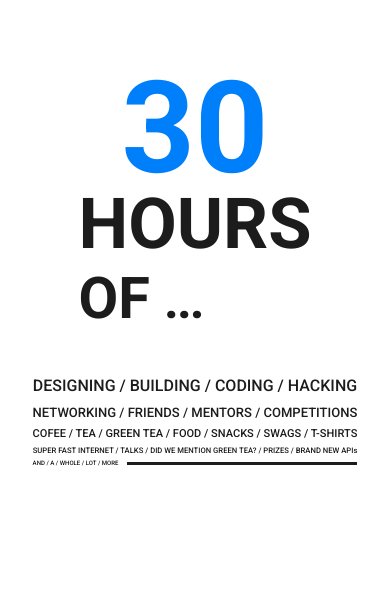
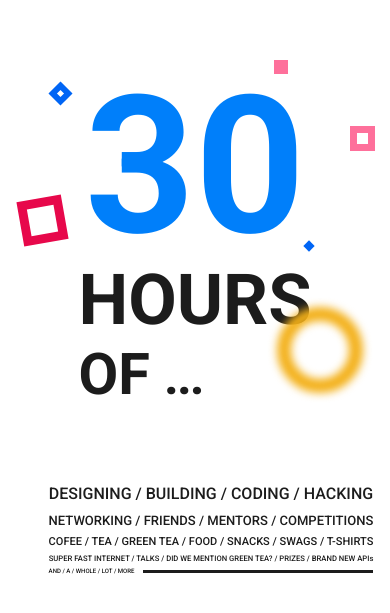
Before and after one commit to Dexters-Hub/fe-devfolio, a Next.js app: page /task-2 in a window 390 px wide. Shown: the part 161-774 px from the top of the page. Built offline with nearby package versions, Linux system fonts and the light colour scheme.

Commit message:
(Update ✅) Task 2 - shapes completed step 2/2

```diff
--- a/src/app/task-2/page.tsx
+++ b/src/app/task-2/page.tsx
@@ -8,24 +8,45 @@ const ElementScreen = () => {
       {/* Main Card Body */}
         <div className={styles.cardBody}>
 
+
+            {/* Shapes with 30 Text */}
+            <span className={styles.redRectNoFill}> </span>
+            <span className={styles.blueRectNoFill}> </span>
+
+
           {/* Card Elements - 30 Hours of ...*/}
             <div className={styles.firstElement}>
 
-                <p className={styles.tagline}>30</p>
-                <div className={styles.mainContent}>
-                  <p>HOURS</p>
-                  <p className={styles.secondContent}>OF <span>...</span></p>
-                </div>
+                  {/* Shapes with 30 Text */}
+                  <span className={styles.pinkRectFill}> </span>
+                  <span className={styles.blueRectFill}> </span>
+                  <span className={styles.pinkRectNoFill}> </span>
+
+                  {/* 30 Text */}
+                  <p className={styles.tagline}>30</p>
+
+
+                  {/* mainContent Texts */}
+                  <div className={styles.mainContent}>
+                    <p>HOURS</p>
+                    <p className={styles.secondContent}>OF <span>...</span></p>
+                    <span className={styles.yellowCircle}> </span>
+                  </div>
+
+
 
             </div>
 
           {/* Card Elements - Card Footer */}
             <div className={styles.secondElement}>
+
+                {/* Footer Texts */}
                 <p>DESIGNING / BUILDING / CODING / HACKING</p>
                 <p className={styles.second_footer_text}>NETWORKING / FRIENDS / MENTORS / COMPETITIONS</p>
                 <p className={styles.third_footer_text}> COFEE / TEA / GREEN TEA / FOOD / SNACKS / SWAGS / T-SHIRTS</p>
                 <p className={styles.fourth_footer_text}> SUPER FAST INTERNET / TALKS / DID WE MENTION GREEN TEA? / PRIZES / BRAND NEW APIs</p>
 
+                {/* Last Footer Text + Shape */}
                 <div className={styles.last_footer}>
                   <p className={styles.fifth_footer_text}>AND / A / WHOLE / LOT / MORE</p>
                   <span></span>
--- a/src/app/task-2/styles.module.css
+++ b/src/app/task-2/styles.module.css
@@ -7,14 +7,17 @@
   justify-content: center;
   align-items: center;
   font-family: 'Roboto', sans-serif;
+  color: #1C1C1C;
+  margin-bottom: 8em;
 }
 
 .cardBody{
   display: flex;
-  max-width: 800px;
+
   flex-direction: column;
   justify-content: space-around;
   border-radius: 5px;
+
 }
 
 .firstElement{
@@ -22,6 +25,82 @@
   display: flex;
   flex-direction: column;
   align-items: center;
+  margin-bottom: 2em;
+}
+
+.redRectNoFill{
+  display: block;
+  position: relative;
+  width: 90px;
+  height: 90px;
+  top:40%;
+  left: 1%;
+  border: 18px solid #E7084B;
+  transform: rotate(-10deg);
+
+}
+
+.blueRectNoFill{
+  display: block;
+
+  position: relative;
+  width: 35px;
+  height: 35px;
+  top:15%;
+  left: 10%;
+  border: 12px solid #0065F5;
+  transform: rotate(45deg);
+
+}
+
+.pinkRectFill{
+  display: block;
+  position: relative;
+  width: 28px;
+  height: 28px;
+  top:12%;
+  left: 24%;
+  border: 14px solid #FE709B;
+
+
+}
+
+.blueRectFill{
+  display: block;
+  position: relative;
+  width: 16px;
+  height: 16px;
+  top:50%;
+  left: 32%;
+  border: 8px solid #0065F5;
+  transform: rotate(45deg);
+
+}
+
+.pinkRectNoFill{
+  display: block;
+  position: relative;
+  width: 50px;
+  height: 50px;
+  top:22%;
+  left: 47%;
+  border: 14px solid #FE709B;
+
+
+}
+
+.yellowCircle{
+  display: block;
+  z-index: 3;
+  position: absolute;
+  width: 172px;
+  height: 172px;
+  top:29%;
+  left: 85%;
+  border: 28px solid #F3B018;
+  border-radius: 50%;
+
+  filter: blur(6px);
 }
 
 .tagline{
@@ -38,7 +117,7 @@
   font-weight: bold;
   flex-direction: column;
   align-items: flex-start;
-  color: #1C1C1C;
+
 }
 
 .secondContent{
@@ -51,33 +130,32 @@
 }
 
 .secondElement{
-
+  margin-left: 2em;
   font-size: 2rem;
   font-weight: 500;
   display: flex;
   flex-direction: column;
   flex-wrap: wrap;
   align-items: center;
-  color: #1C1C1C;
+
   line-height: 1.8;
 }
 
 .second_footer_text{
   font-size: 1.63rem;
   font-weight: 500;
-  color: #1C1C1C;
 }
 
 .third_footer_text{
   font-size: 1.38rem;
   font-weight: 500;
-  color: #1C1C1C;
+
 }
 
 .fourth_footer_text{
   font-size: 0.96rem;
   font-weight: 500;
-  color: #1C1C1C;
+
 }
 
 .last_footer {
@@ -102,8 +180,63 @@
 
 /* Media queries for mobile responsiveness */
 @media (max-width: 768px) {
+
+
+  .redRectNoFill{
+    width: 45px;
+    height: 45px;
+    top:40%;
+    left: 1%;
+    border: 9px solid #E7084B;
+
+
+  }
+
+  .blueRectNoFill{
+    width: 17px;
+    height: 17px;
+    top:15%;
+    left: 10%;
+    border: 6px solid #0065F5;
+  }
+
+  .pinkRectFill{
+    width: 14px;
+    height: 14px;
+    top:12%;
+    left: 24%;
+    border: 7px solid #FE709B;
+  }
+
+  .blueRectFill{
+    width: 8px;
+    height: 8px;
+    top:50%;
+    left: 32%;
+    border: 4px solid #0065F5;
+
+  }
+
+  .pinkRectNoFill{
+    width: 25px;
+    height: 25px;
+    top:22%;
+    left: 47%;
+    border: 7px solid #FE709B;
+  }
+
+  .yellowCircle{
+    width: 86px;
+    height: 86px;
+    top:32%;
+    left: 85%;
+    border: 14px solid #F3B018;
+    filter: blur(4px);
+  }
+
+
   .tagline {
-    font-size: 8rem;
+    font-size: 12rem;
   }
 
   .mainContent {
```
